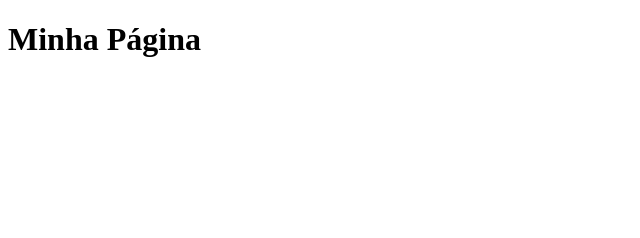
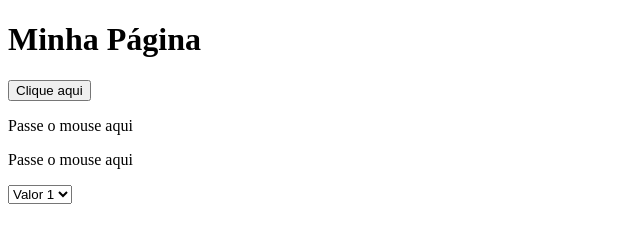
Before and after one commit to fabfrange/aula_javascript, a plain HTML site: page index.html in a window 1280 px wide. Shown: the whole page, without its empty margins (0-640 px from the left). Drawn offline with Linux system fonts and the light colour scheme.

Commit message:
Meu terceiro js

```diff
--- a/index.html
+++ b/index.html
@@ -5,7 +5,16 @@
         <meta charset="utf-8">
         <script type="text/javascript" src="js/main.js"></script>
     </head>
-    <body>
+    <body onload="load()">
         <h1>Minha Página</h1>
+        <button type="button" onclick="clicado()">Clique aqui</button>
+        <p id="agradecimento" onclick="redirecionar()"></p>
+        <p onmouseover="trocar(this)" onmouseout="voltar(this)">Passe o mouse aqui</p>
+        <p onmouseover="trocar(this)" onmouseout="voltar(this)">Passe o mouse aqui</p>
+        <select onchange="funcaoChange(this)">
+            <option value="1">Valor 1</option>
+            <option value="2">Valor 2</option>
+            <option value="3">Valor 3</option>
+        </select>
     </body>
 </html>
--- a/js/main.js
+++ b/js/main.js
@@ -1,3 +1,60 @@
+
+function clicado(){
+    document.getElementById("agradecimento").innerHTML="<b>Obrigado por clicar</b>";
+    //console.log(document.getElementById("agradecimento"));
+    //alert("Obrigado por clicar");
+}
+
+function redirecionar(){
+    window.open("https://globallabs.academy/");
+    window.location.href = "https://globallabs.academy/";
+}
+
+function trocar(elemento){
+    //document.getElementById("mousemove").innerHTML="Obrigado por passar o mouse";
+    //alert("trocar texto");
+    elemento.innerHTML="Obrigado por passar o mouse";
+}
+
+function voltar(elemento){
+    //document.getElementById("mousemove").innerHTML="Passe o mouse aqui";
+    elemento.innerHTML="Passe o mouse aqui";
+}
+
+function load(){
+    alert("Pagina carregada");
+}
+
+function funcaoChange(elemento){
+    console.log(elemento.value);
+}
+/*var validar;
+function validaIdade(idade){
+
+    if(idade>=18){
+        validar=true;
+    }else{
+        validar=false;
+    }
+    return validar;
+}
+
+var idade = prompt("Qual sua idade");
+validaIdade(idade)
+console.log(validar);
+*/
+
+/*function soma(n1, n2){
+    return n1+n2;
+}
+
+function setReplace(frase, nome, novo_nome){
+    return frase.replace(nome, novo_nome);
+}
+
+alert(soma(5, 10));
+alert(setReplace("Vai Japão", "Japão", "Brasil"));
+*/
 
 
 
```
